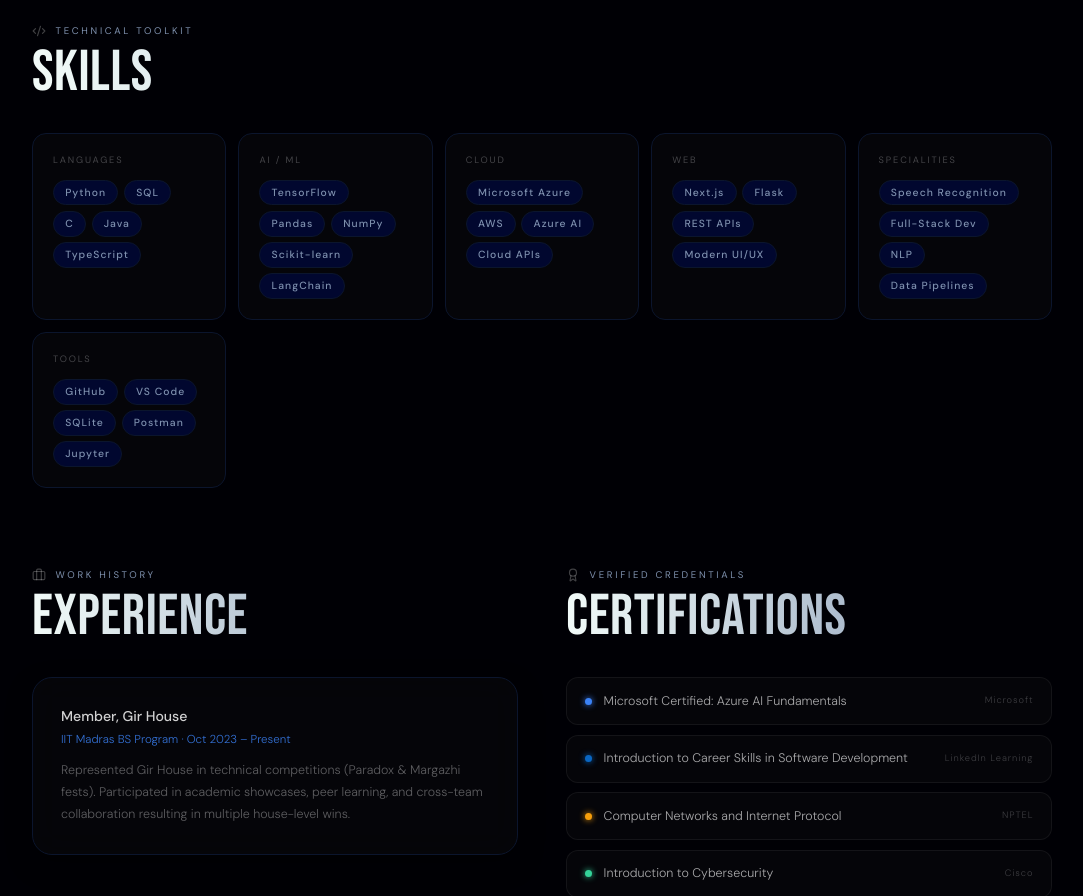
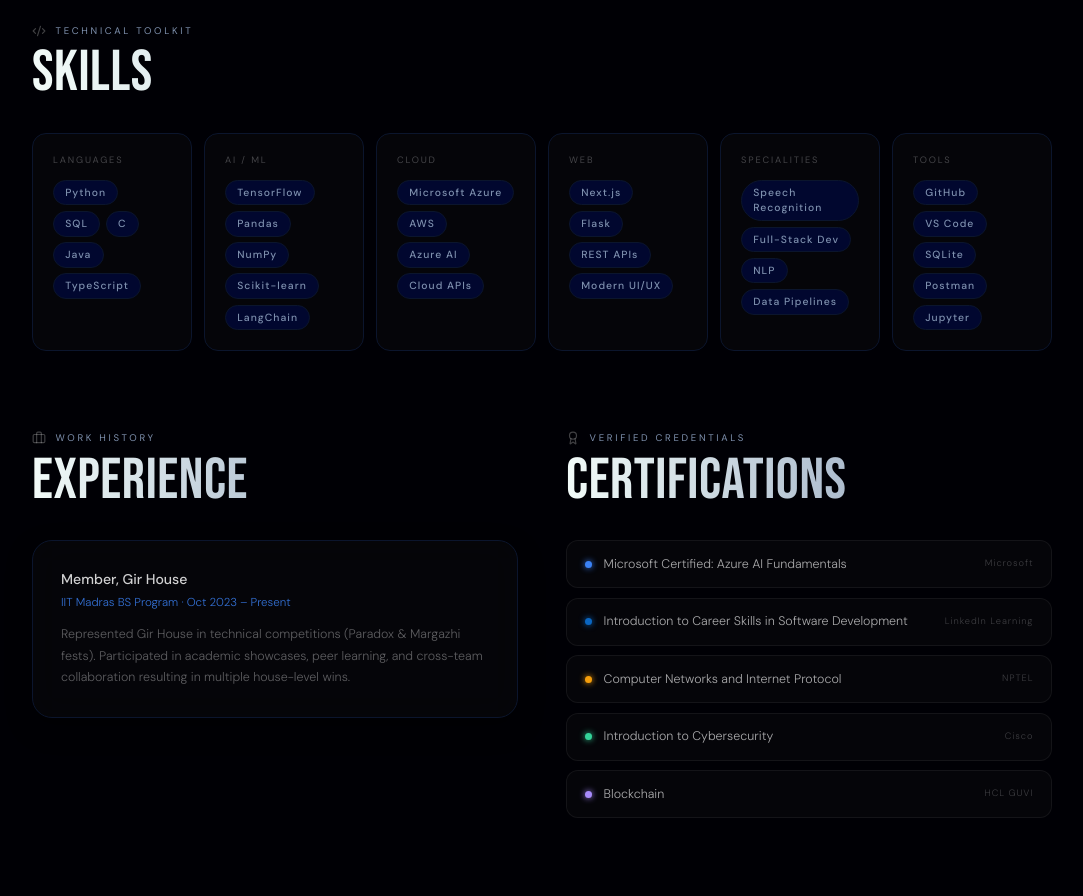
Before and after one commit to arpansingha7/Personal-Portfolio, a Next.js app: page / in a window 1280 px wide. Shown: the part 2440-3336 px from the top of the page, without its empty margins (98-1181 px from the left). Built offline with nearby package versions, Linux system fonts and the light colour scheme; no server answers.

Commit message:
style: fit all skills categories in a single row

```diff
--- a/src/components/organisms/AboutSection.tsx
+++ b/src/components/organisms/AboutSection.tsx
@@ -316,7 +316,7 @@ export function AboutSection() {
               <h2 className="section-heading">Skills</h2>
               <div
                 className="about-skills-grid"
-                style={{ display: "grid", gridTemplateColumns: "repeat(5, 1fr)", gap: "0.75rem" }}
+                style={{ display: "grid", gridTemplateColumns: "repeat(6, 1fr)", gap: "0.75rem" }}
               >
                 {SKILLS.map((group, i) => (
                   <motion.div
```
